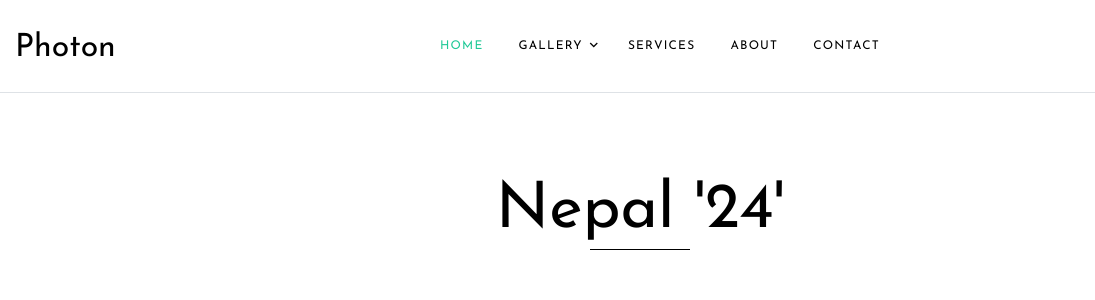
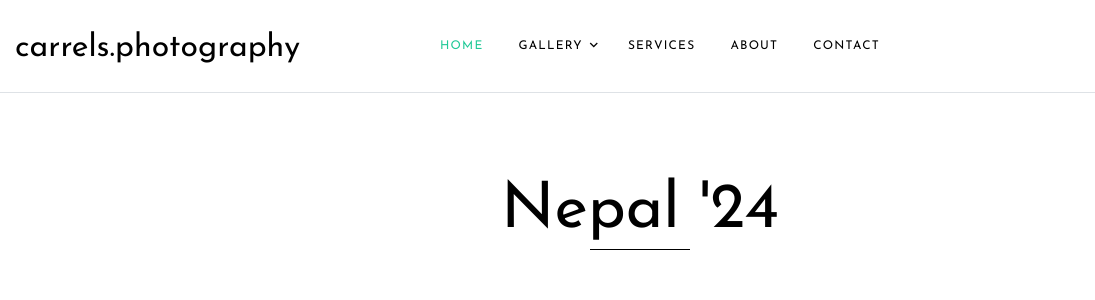
Before and after one commit to acc-aqt/acc-aqt.github.io, a plain HTML site: page nepal.html in a window 1280 px wide. Shown: the top 300 px of the page, 0-1095 px from the left. Drawn offline with Linux system fonts and the light colour scheme; files whose address does not match are found by name.

Commit message:
Minor changes in text.

```diff
--- a/nepal.html
+++ b/nepal.html
@@ -48,7 +48,9 @@
           <div class="row align-items-center">
             <div class="col-6 col-xl-2" data-aos="fade-down">
               <h1 class="mb-0">
-                <a href="index.html" class="text-black h2 mb-0">Photon</a>
+                <a href="index.html" class="text-black h2 mb-0"
+                  >carrels.photography</a
+                >
               </h1>
             </div>
             <div class="col-10 col-md-8 d-none d-xl-block" data-aos="fade-down">
@@ -127,7 +129,7 @@
             <div class="col-md-7">
               <div class="row mb-5">
                 <div class="col-12">
-                  <h2 class="site-section-heading text-center">Nepal '24'</h2>
+                  <h2 class="site-section-heading text-center">Nepal '24</h2>
                 </div>
               </div>
             </div>
```
